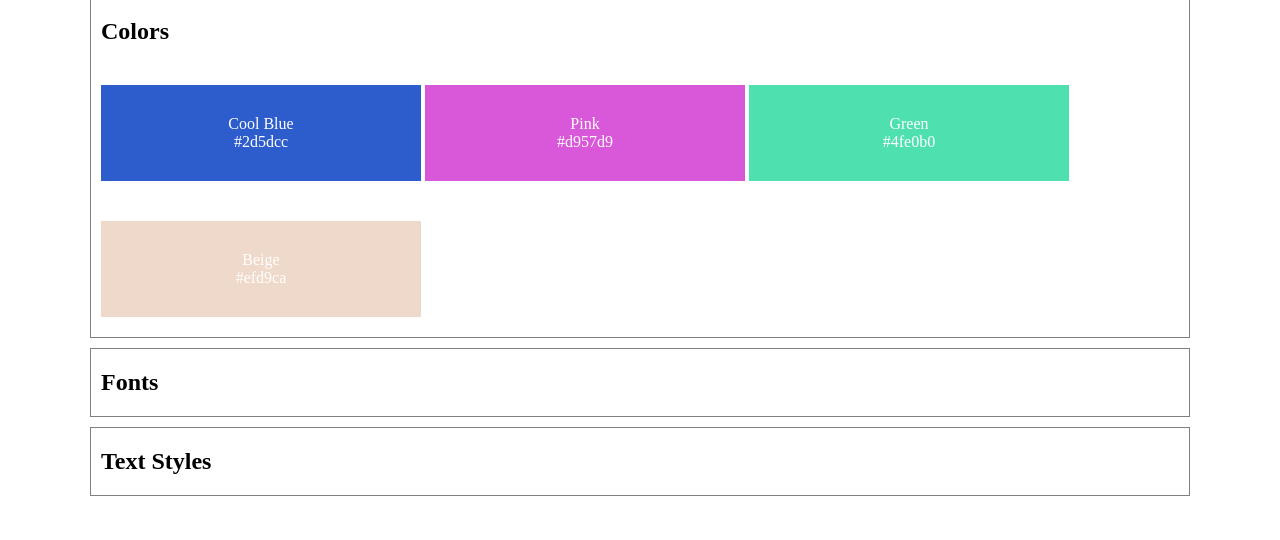
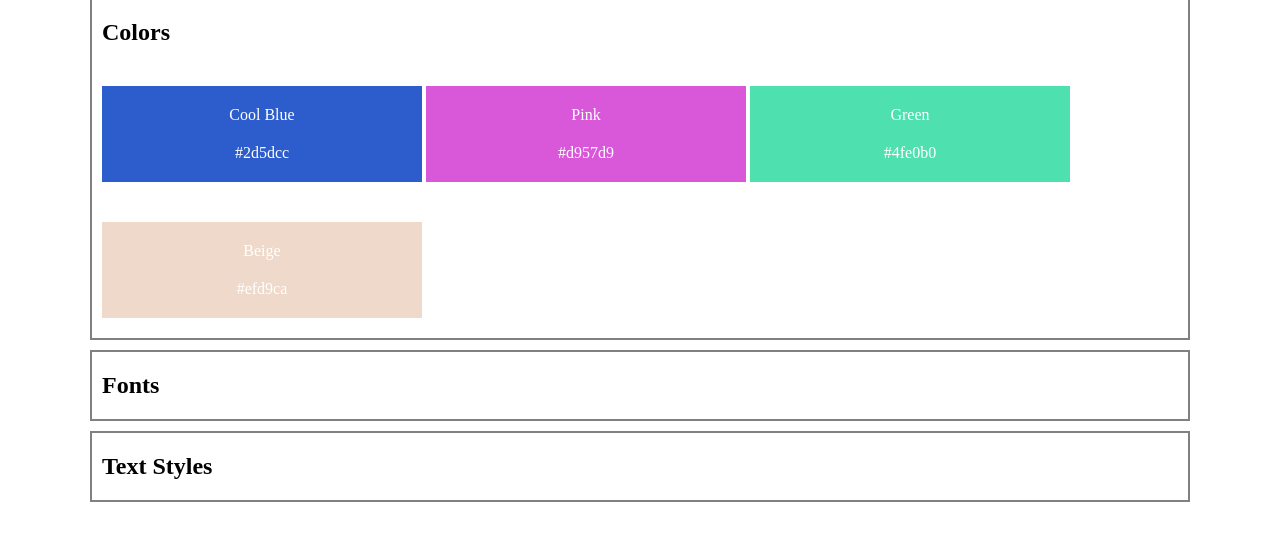
Before and after one commit to hiradfazeli/website-design-system-starting, a plain HTML site: page index.html in a window 1280 px wide. Shown: the part 80-620 px from the top of the page. Drawn offline with Linux system fonts and the light colour scheme.

Commit message:
modify and complete colors section

```diff
--- a/styles.css
+++ b/styles.css
@@ -21,18 +21,9 @@ h2 {
 }
 
 section {
-    border: 1px solid gray;
+    border: 2px solid gray;
     padding: 20px 10px;
     margin-bottom: 10px;
-}
-
-.colors div {
-    width: 320px;
-    display: inline-block;
-    padding: 30px 0;
-    margin-top: 40px;
-    text-align: center;
-    color: white;
 }
 
 #blue {
@@ -50,3 +41,16 @@ section {
 #beige {
     background-color: #efd9ca;
 }
+
+.colors div {
+    width: 320px;
+    display: inline-block;
+    padding: 10px 0;
+    margin-top: 40px;
+    text-align: center;
+    color: white;
+}
+
+.colors p {
+    padding: 10px 0;
+}
```
